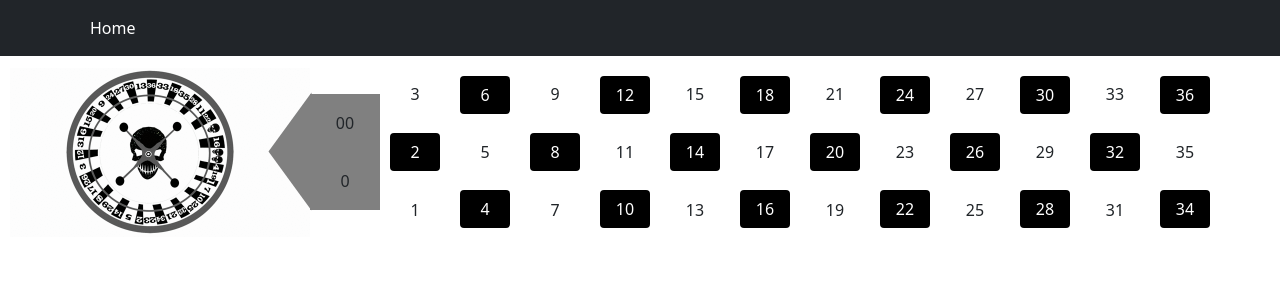
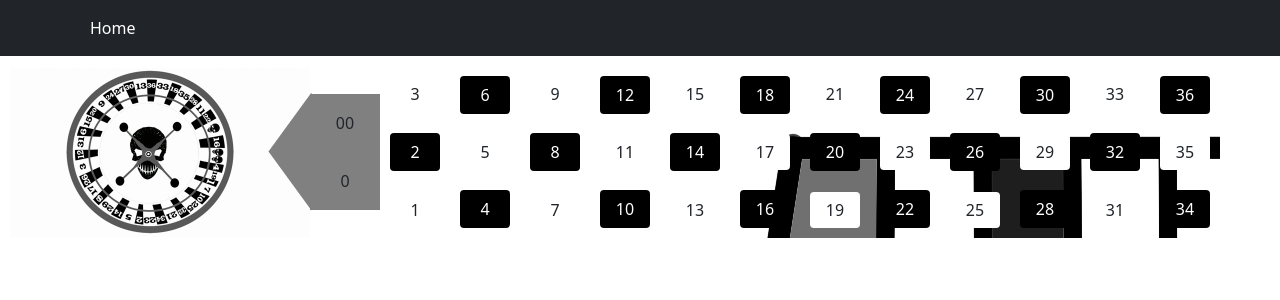
Before and after one commit to Nickds547/roulette, a React (Create React App) app in the folder client/: page / in a window 1280 px wide. Shown: the top 300 px of the page. Built offline with nearby package versions, Linux system fonts and the light colour scheme.

Commit message:
added table as a background

```diff
--- a/client/src/Components/roulette-table/button-table/button-table.component.css
+++ b/client/src/Components/roulette-table/button-table/button-table.component.css
@@ -28,6 +28,7 @@
 .button-container{
     display: flex;
     max-height: 200px;
+    background-image: url("./../../../assets/table.png");
 }
 
 .zero-buttons{
```
Also changed, not shown: 1 other file (tests, documents, lock files or other folders).
